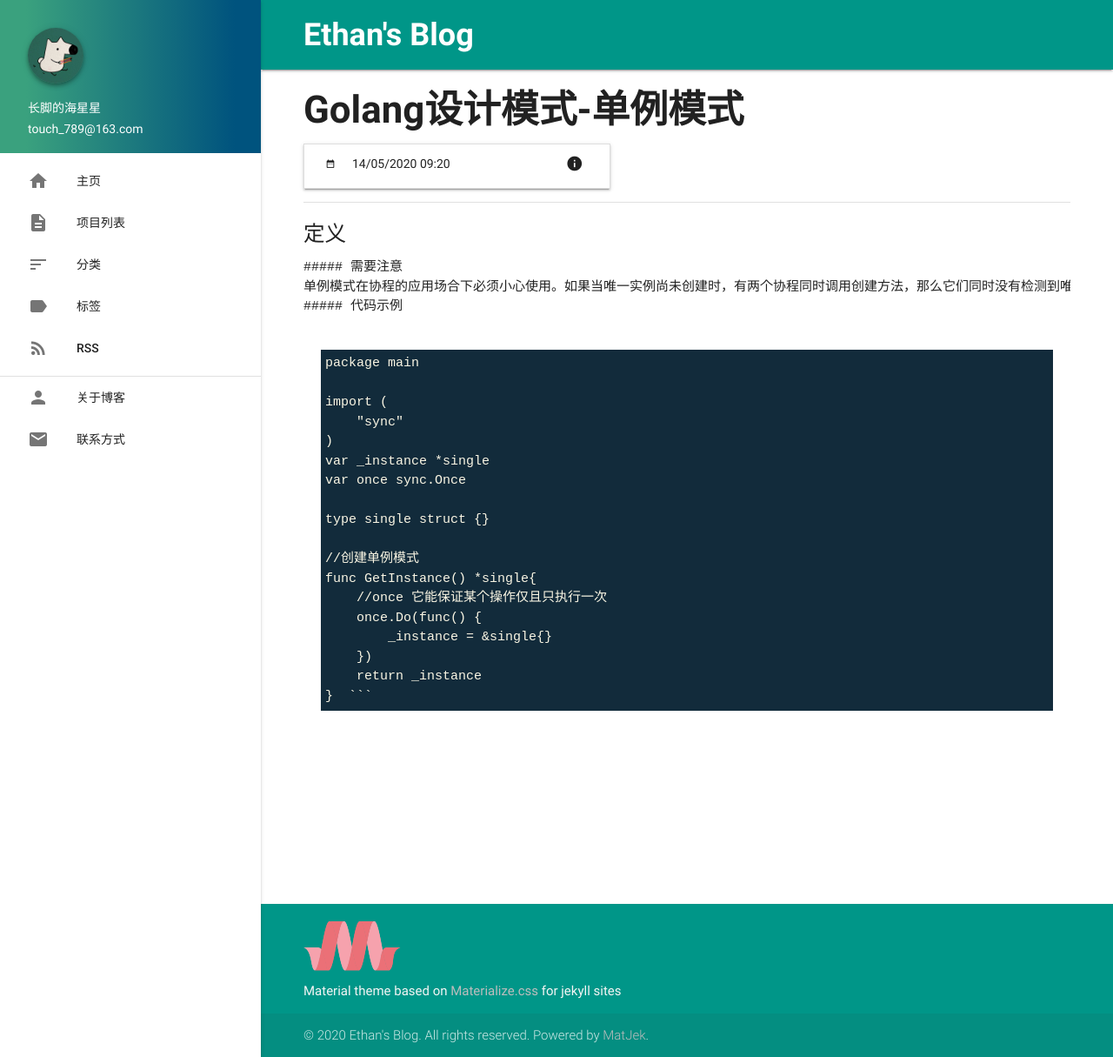
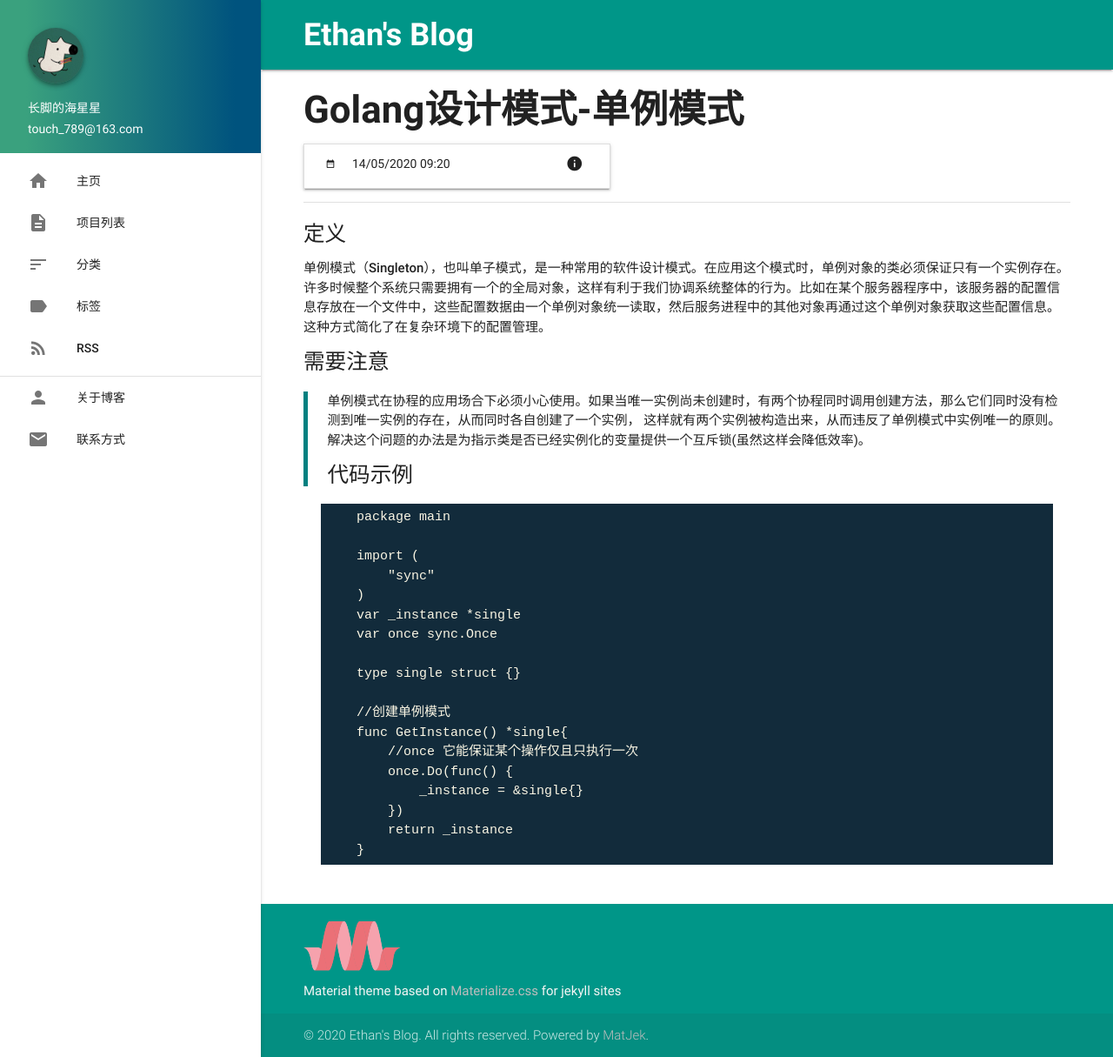
Before and after one commit to EthanChenLi/EthanChenLi.github.io, a Jekyll site: the page built from _posts/2020-5-14-go-single.md, in a window 1280 px wide and 1215 px high. Shown: the whole window at 87% size. Built offline with Jekyll 4.4.1, drawn with Linux system fonts in a browser that asks for light colours; comment, search, counter and statistics services are not loaded.

Commit message:
no message

````diff
--- a/_posts/2020-5-14-go-single.md
+++ b/_posts/2020-5-14-go-single.md
@@ -8,9 +8,9 @@
 ---
 
 ##### 定义
-```单例模式（Singleton）```，也叫单子模式，是一种常用的软件设计模式。在应用这个模式时，单例对象的类必须保证只有一个实例存在。许多时候整个系统只需要拥有一个的全局对象，这样有利于我们协调系统整体的行为。比如在某个服务器程序中，该服务器的配置信息存放在一个文件中，这些配置数据由一个单例对象统一读取，然后服务进程中的其他对象再通过这个单例对象获取这些配置信息。这种方式简化了在复杂环境下的配置管理。
+**单例模式（Singleton）**，也叫单子模式，是一种常用的软件设计模式。在应用这个模式时，单例对象的类必须保证只有一个实例存在。许多时候整个系统只需要拥有一个的全局对象，这样有利于我们协调系统整体的行为。比如在某个服务器程序中，该服务器的配置信息存放在一个文件中，这些配置数据由一个单例对象统一读取，然后服务进程中的其他对象再通过这个单例对象获取这些配置信息。这种方式简化了在复杂环境下的配置管理。
 ##### 需要注意
-单例模式在协程的应用场合下必须小心使用。如果当唯一实例尚未创建时，有两个协程同时调用创建方法，那么它们同时没有检测到唯一实例的存在，从而同时各自创建了一个实例， 这样就有两个实例被构造出来，从而违反了单例模式中实例唯一的原则。 解决这个问题的办法是为指示类是否已经实例化的变量提供一个```互斥锁```(虽然这样会降低效率)。
+>单例模式在协程的应用场合下必须小心使用。如果当唯一实例尚未创建时，有两个协程同时调用创建方法，那么它们同时没有检测到唯一实例的存在，**从而同时各自创建了一个实例**， 这样就有两个实例被构造出来，从而违反了单例模式中实例唯一的原则。 解决这个问题的办法是为指示类是否已经实例化的变量提供一个**互斥锁**(虽然这样会降低效率)。
 ##### 代码示例
 
 ```
````
